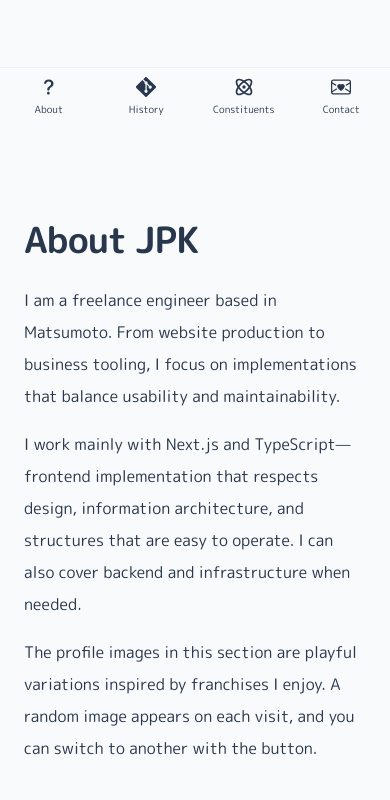
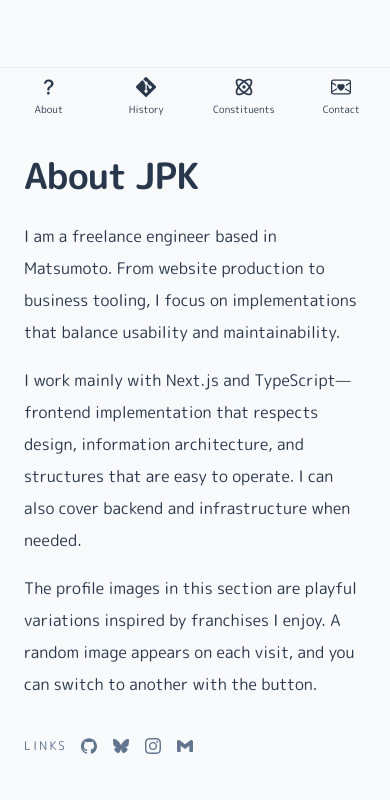
Before and after one commit to jumpei999/portfolio, a Next.js app: page /en in a window 390 px wide. Shown: the part 720-1520 px from the top of the page. Built offline with nearby package versions, Linux system fonts and the light colour scheme.

Commit message:
Refactor about section

```diff
--- a/src/components/about/about-section.tsx
+++ b/src/components/about/about-section.tsx
@@ -8,7 +8,10 @@ export default async function AboutSection() {
   const paragraphs = t.raw("paragraphs") as string[]
 
   return (
-    <Section id="about" className="px-6 py-24 sm:px-10 lg:px-16">
+    <Section
+      id="about"
+      className="max-md:min-h-0 max-md:items-start max-md:justify-start px-6 pt-8 pb-16 sm:px-10 sm:pt-12 sm:pb-20 md:py-24 lg:px-16"
+    >
       <AboutSectionContent
         heading={t("heading")}
         paragraphs={paragraphs}
```
